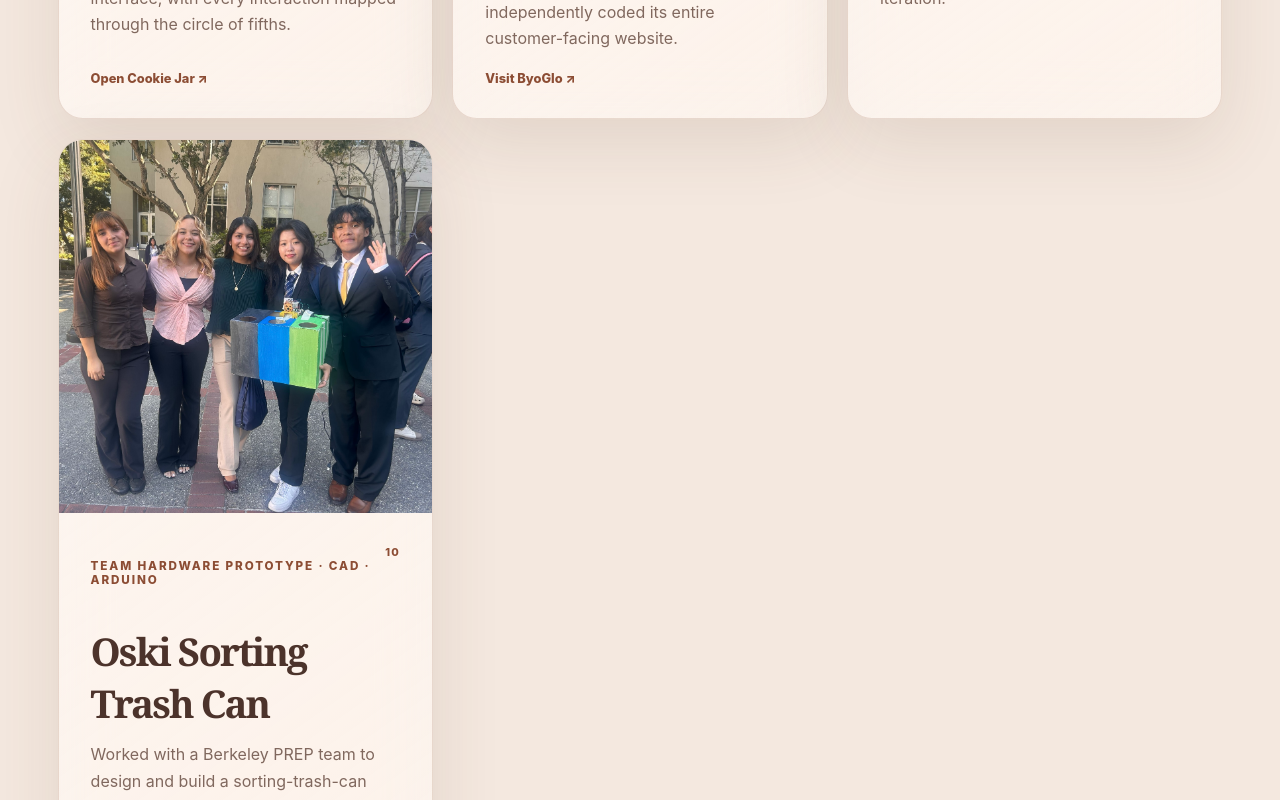
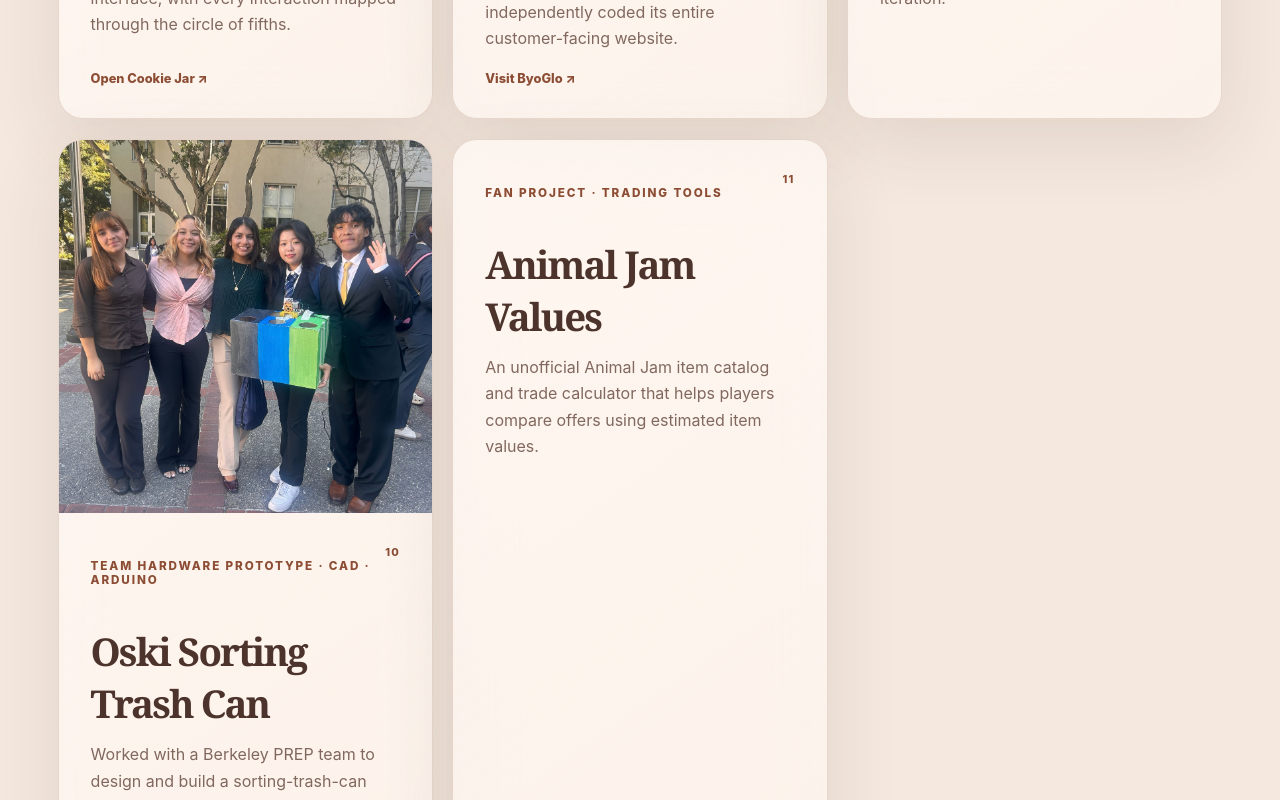
Before and after one commit to billionairebumblebee/vivianyang, a Next.js app: page / in a window 1280 px wide. Shown: the part 3780-4580 px from the top of the page. Built offline with nearby package versions, Linux system fonts and the light colour scheme; no server answers.

Commit message:
Add Animal Jam Values to portfolio

```diff
--- a/app/page.tsx
+++ b/app/page.tsx
@@ -106,6 +106,14 @@ const builds = [
     meta: "Team hardware prototype · CAD · Arduino",
     copy: "Worked with a Berkeley PREP team to design and build a sorting-trash-can prototype using CAD, Arduino, and 3D printing.",
     image: "/IMG_8690.jpg",
+  },
+  {
+    index: "11",
+    title: "Animal Jam Values",
+    meta: "Fan project · Trading tools",
+    copy: "An unofficial Animal Jam item catalog and trade calculator that helps players compare offers using estimated item values.",
+    href: "https://animal-jam-values.vercel.app/",
+    linkLabel: "Explore Animal Jam Values",
   },
 ];
 
```
Also changed, not shown: public/llms.txt.
